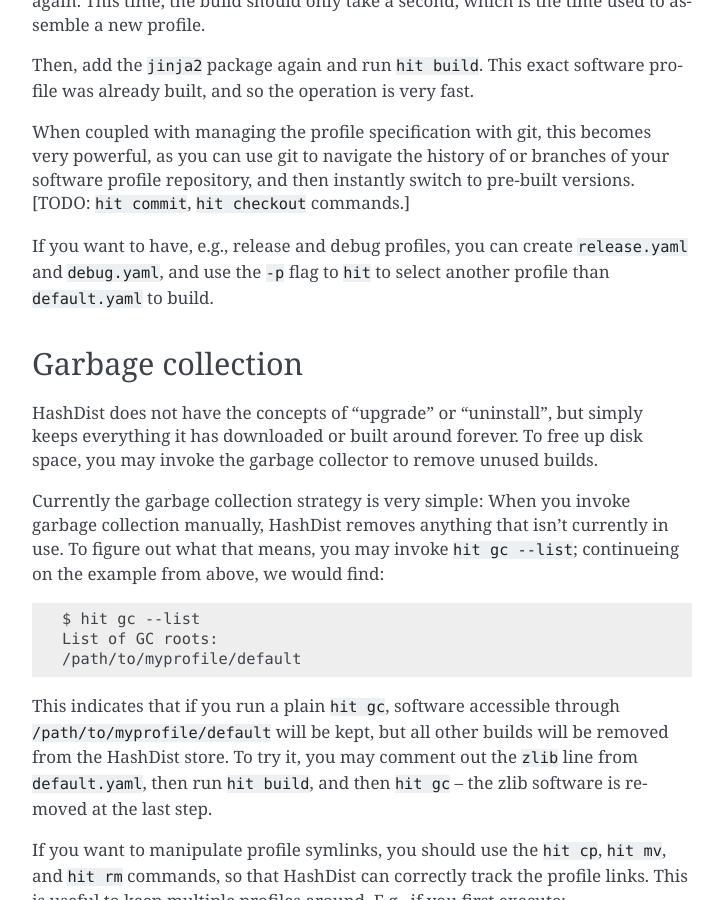
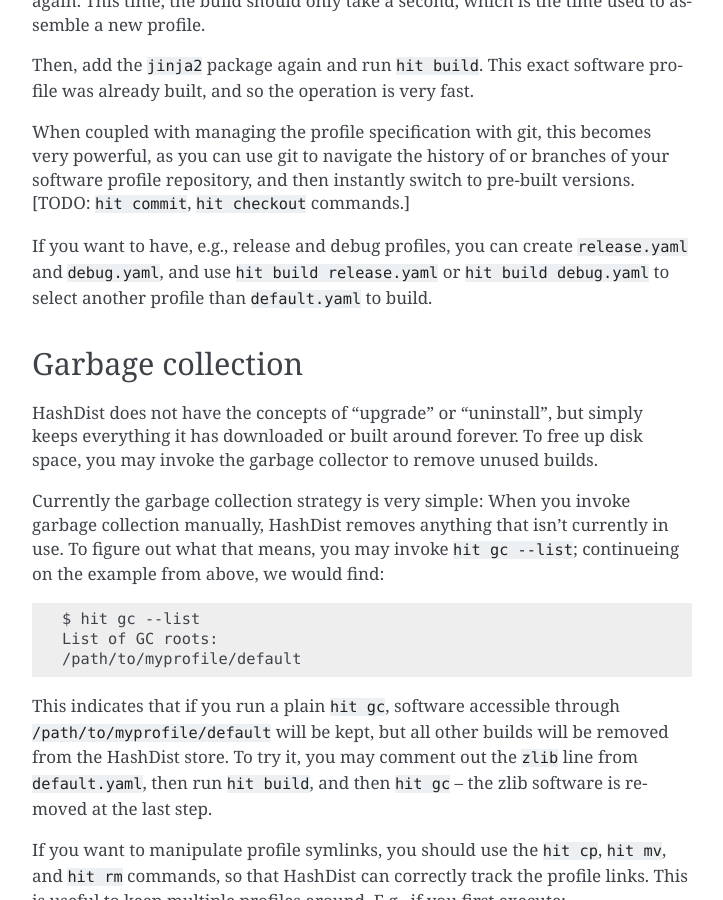
Before and after one commit to hashdist/hashdist, a Sphinx documentation site: the page built from doc/source/userguide.rst, in a window 1280 px wide and 900 px high, scrolled down 1350 px. Shown: the whole window, without its empty margins (388-1111 px from the left). Built offline with Sphinx 7.4.7, drawn with Linux system fonts in a browser that asks for light colours.

Commit message:
Update userguide.rst

```diff
--- a/doc/source/userguide.rst
+++ b/doc/source/userguide.rst
@@ -71,9 +71,9 @@
 pre-built versions. [TODO: ``hit commit``, ``hit checkout`` commands.]
 
 If you want to have, e.g., release and debug profiles,
-you can create ``release.yaml`` and ``debug.yaml``, and use the
-``-p`` flag to ``hit`` to select another profile than ``default.yaml``
-to build.
+you can create ``release.yaml`` and ``debug.yaml``, and use
+``hit build release.yaml`` or ``hit build debug.yaml``
+to select another profile than ``default.yaml`` to build.
 
 Garbage collection
 ------------------
```
